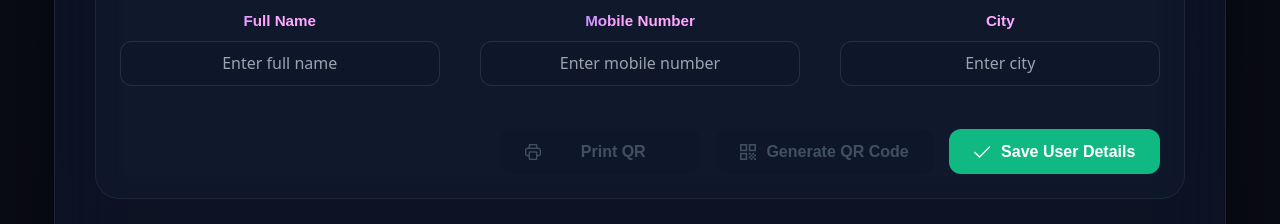
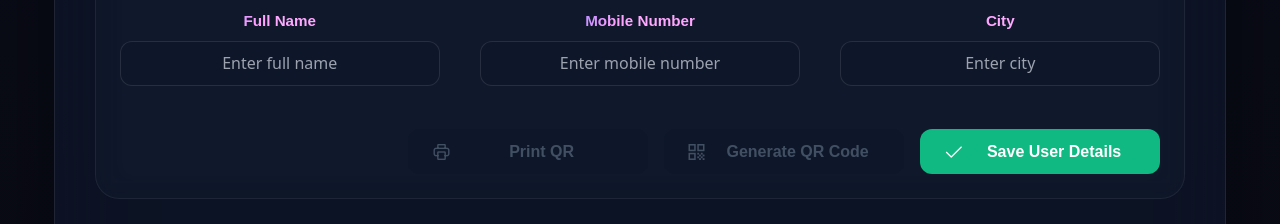
Before and after one commit to AISHWARYJHAVERI/QR-App, a React (Vite) app: page / in a window 1280 px wide. Shown: the part 1020-1244 px from the top of the page. Built offline with nearby package versions, Linux system fonts and the light colour scheme; no server answers; a web font is replaced by a local one; what axios-retry would draw is missing.

Commit message:
Set_fixed_240px_width_on_primary_buttons

```diff
--- a/src/Users/AddUser/AddUser.jsx
+++ b/src/Users/AddUser/AddUser.jsx
@@ -107,7 +107,7 @@ const AddUser = ({ onUserAdded, showError, showSuccess, inline = false }) => {
                         icon="pi pi-print"
                         onClick={() => setPrintDialogVisible(true)}
                         disabled={!isFormValid}
-                        style={{ width: 'auto', minWidth: '200px', borderRadius: '12px', padding: '0.6rem 1.5rem', backgroundColor: '#6366f1', color: '#ffffff', border: '1px solid transparent' }}
+                        style={{ width: '240px', borderRadius: '12px', padding: '0.6rem 1.5rem', backgroundColor: '#6366f1', color: '#ffffff', border: '1px solid transparent' }}
                     />
                     <Button
                         type="button"
@@ -117,14 +117,14 @@ const AddUser = ({ onUserAdded, showError, showSuccess, inline = false }) => {
                         outlined
                         onClick={() => setQrDialog(true)}
                         disabled={!isFormValid}
-                        style={{ width: 'auto', minWidth: '200px', borderRadius: '12px', padding: '0.6rem 1.5rem' }}
+                        style={{ width: '240px', borderRadius: '12px', padding: '0.6rem 1.5rem' }}
                     />
                     <Button
                         type="button"
                         label="Save User Details"
                         icon="pi pi-check"
                         onClick={saveUser}
-                        style={{ backgroundColor: '#10b981', color: '#ffffff', border: '1px solid transparent', width: 'auto', minWidth: '200px', borderRadius: '12px', padding: '0.6rem 1.5rem' }}
+                        style={{ backgroundColor: '#10b981', color: '#ffffff', border: '1px solid transparent', width: '240px', borderRadius: '12px', padding: '0.6rem 1.5rem' }}
                     />
                 </div>
 
@@ -185,7 +185,7 @@ const AddUser = ({ onUserAdded, showError, showSuccess, inline = false }) => {
                                 icon="pi pi-print"
                                 onClick={() => setPrintDialogVisible(true)}
                                 disabled={!isFormValid}
-                                style={{ borderRadius: '12px', padding: '0.6rem 1.5rem', backgroundColor: '#6366f1', color: '#ffffff', border: '1px solid transparent', minWidth: '200px' }}
+                                style={{ borderRadius: '12px', padding: '0.6rem 1.5rem', backgroundColor: '#6366f1', color: '#ffffff', border: '1px solid transparent', width: '240px' }}
                             />
                             <Button
                                 type="button"
@@ -195,7 +195,7 @@ const AddUser = ({ onUserAdded, showError, showSuccess, inline = false }) => {
                                 outlined
                                 onClick={() => setQrDialog(true)}
                                 disabled={!isFormValid}
-                                style={{ borderRadius: '12px', padding: '0.6rem 1.5rem', minWidth: '200px' }}
+                                style={{ borderRadius: '12px', padding: '0.6rem 1.5rem', width: '240px' }}
                             />
                         </div>
                     </div>
```
